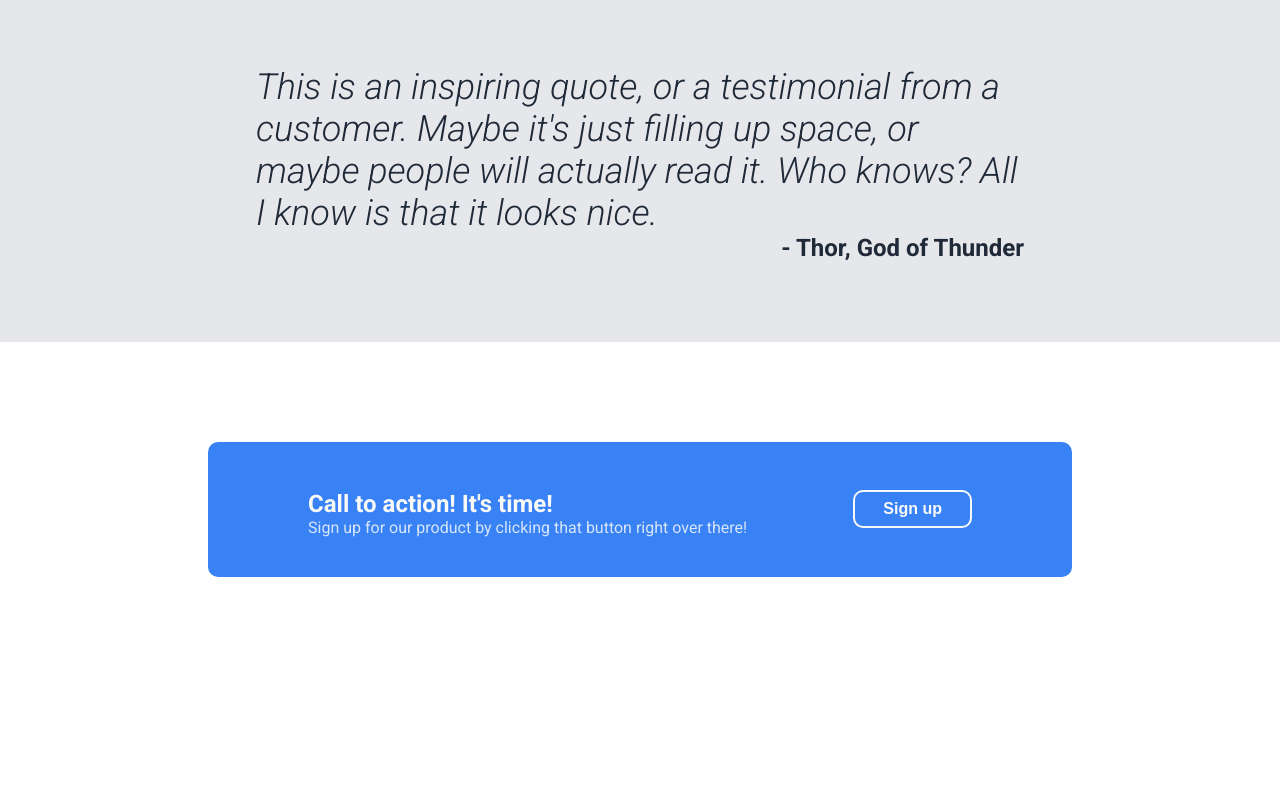
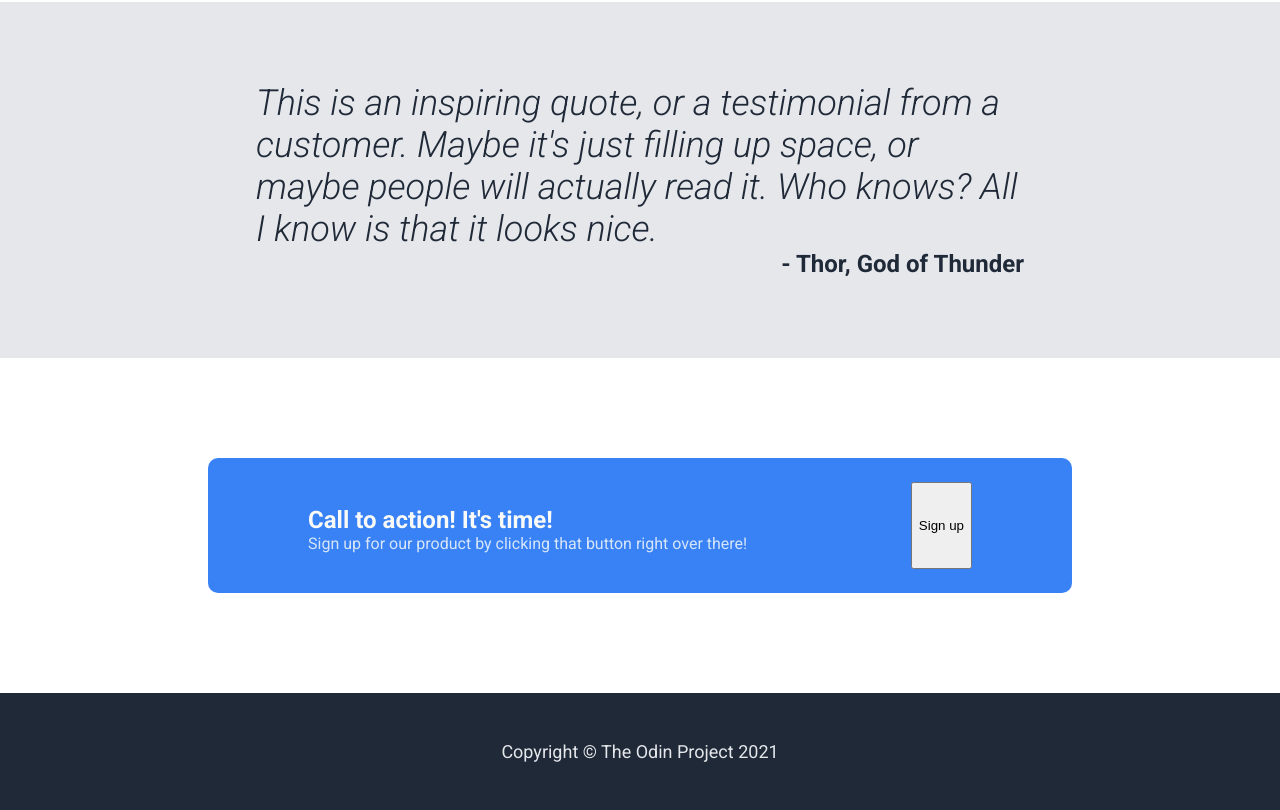
Before and after one commit to h-nriquevieira/odin-landing-page, a plain HTML site: page index.html in a window 1280 px wide. Shown: the part 850-1660 px from the top of the page. Before the commit the page ends 1527 px from the top, so only its background shows below. Drawn offline with Linux system fonts and the light colour scheme.

Commit message:
Fix and add :hover styles to header button

```diff
--- a/index.html
+++ b/index.html
@@ -70,5 +70,9 @@
             <button>Sign up</button>
         </div>
     </div>
+
+    <footer>
+        <p>Copyright &copy The Odin Project 2021</p>
+    </footer>
 </body>
 </html>
--- a/styles/style.css
+++ b/styles/style.css
@@ -22,7 +22,8 @@ ul,
 .header-text,
 .cards-container,
 .cta-container,
-.cta-card {
+.cta-card,
+footer {
     display: flex;
 }
 
@@ -102,7 +103,7 @@ h1 {
     margin-bottom: 0;
 }
 
-button {
+header button {
     background-color: #3882f6;
     border: none;
     border-radius: 5px;
@@ -112,6 +113,11 @@ button {
     font-weight: 600;
     padding: 12px 24px;
     margin-top: 12px;
+}
+
+header button:hover {
+    background-color: #e5e7eb;
+    color: #1F2937;
 }
 
 img {
@@ -201,7 +207,7 @@ img {
     color: #f9faf8d3
 }
 
-button {
+footer button {
     border: 2px solid #f9faf8;
     border-radius: 10px;
     margin: 0;
@@ -209,7 +215,16 @@ button {
     align-self: center;
 }
 
-button:hover {
+footer button:hover {
     background-color: #f9faf8;
     color: #3882f6;
 }
+
+footer {
+    background-color: #1F2937;
+    justify-content: center;
+    align-items: center;
+    padding: 30px;
+    color: #e5e7eb;
+    font-size: 18px;
+}
```
Also changed, not shown: 1 other file.
